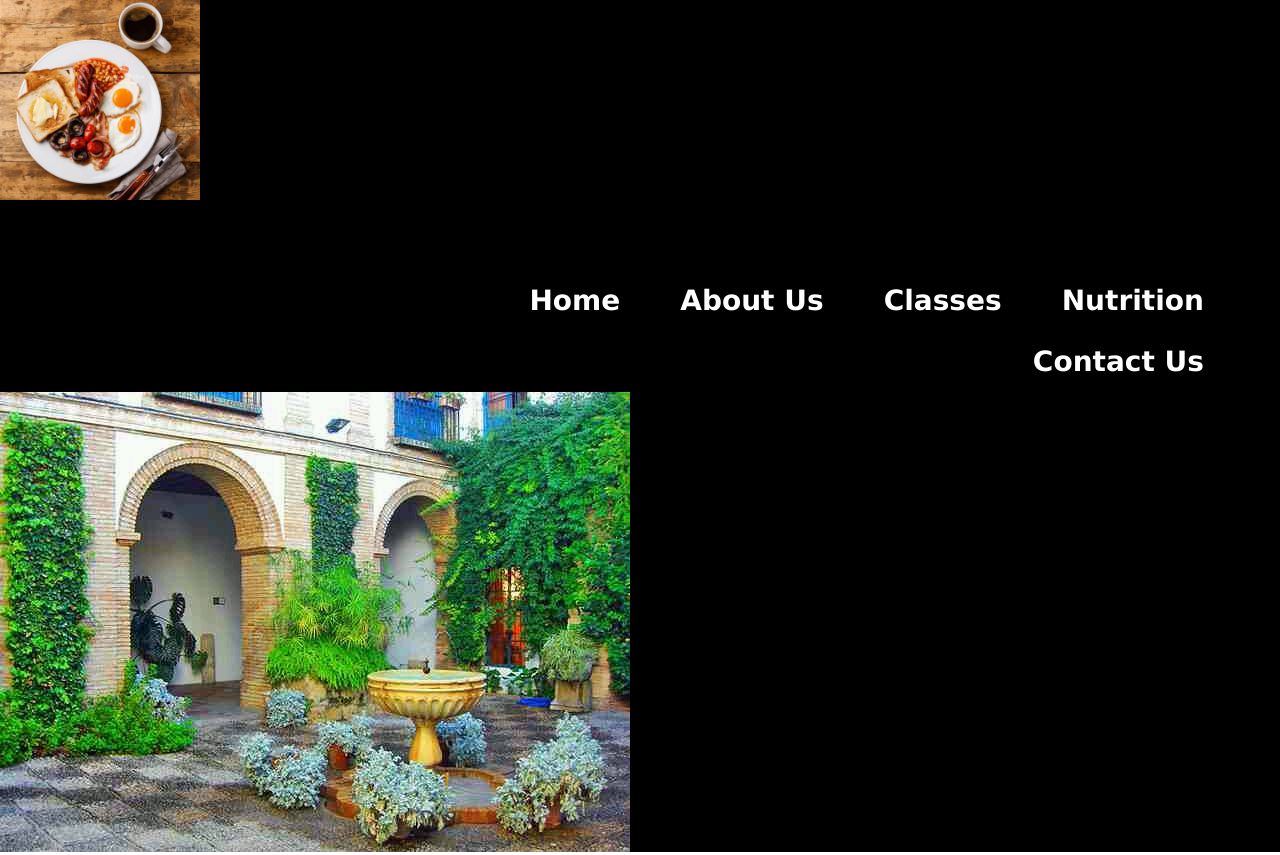
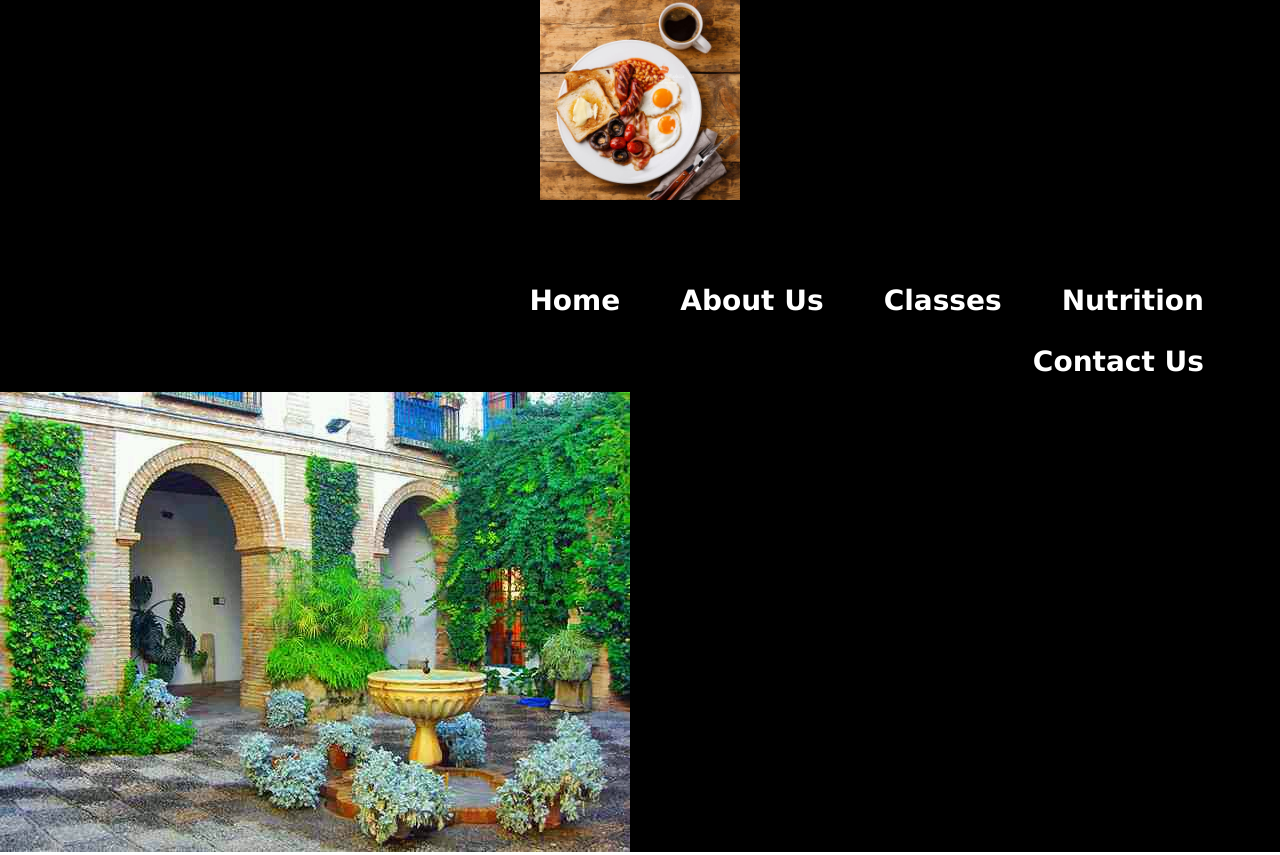
Before and after one commit to ekohadipermana/fitness_web, a plain HTML site: page index.html in a window 1280 px wide. Shown: the top 855 px of the page. Drawn offline with Linux system fonts and the light colour scheme.

Commit message:
creating auto margin for header img

```diff
--- a/css/styles.css
+++ b/css/styles.css
@@ -19,9 +19,11 @@ header {
     top: 0;
     background-color: #000;
     height: 190px;
-
 }
 
+header img {
+    margin: 0 auto;
+}
 nav {
     width: 70%;
     float: right;
```
